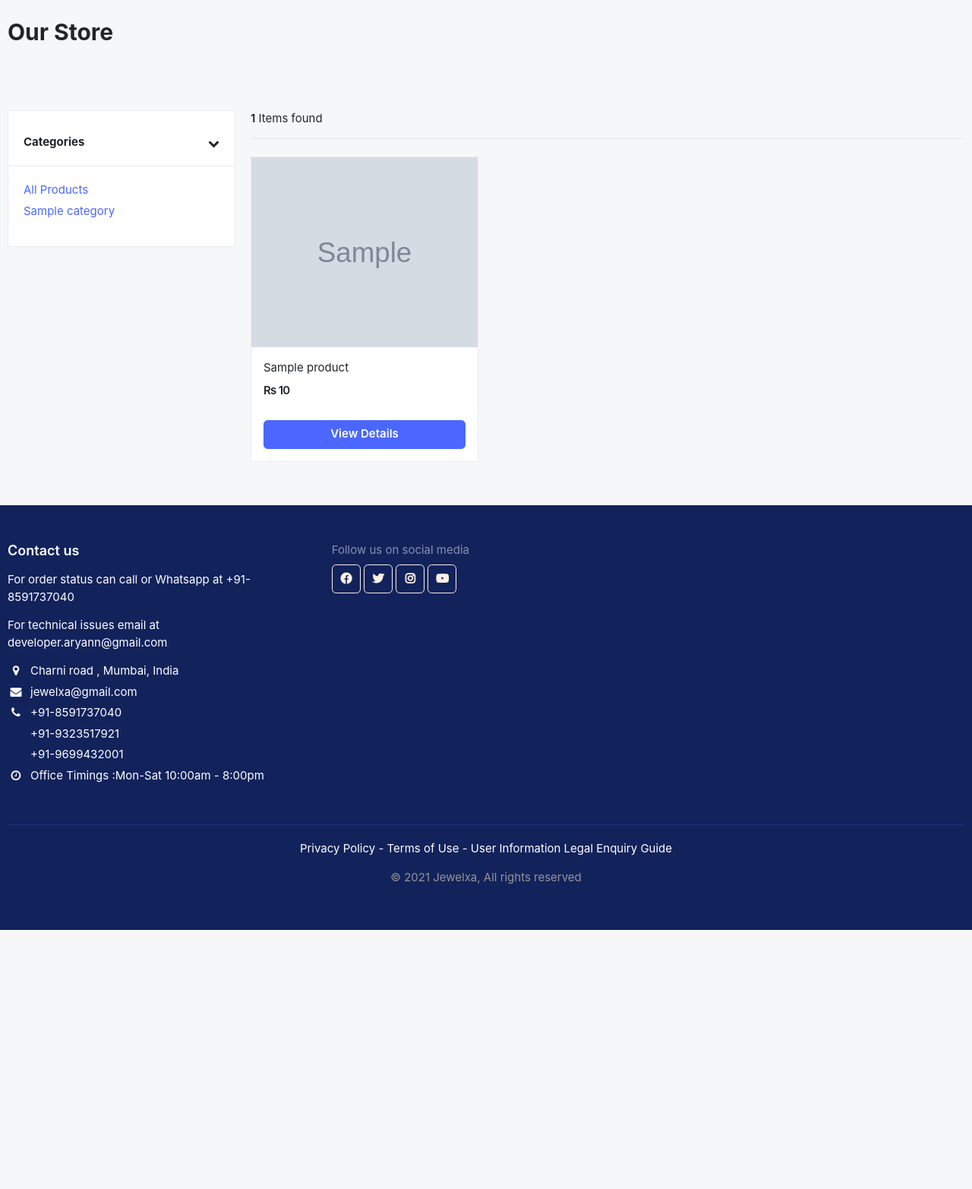
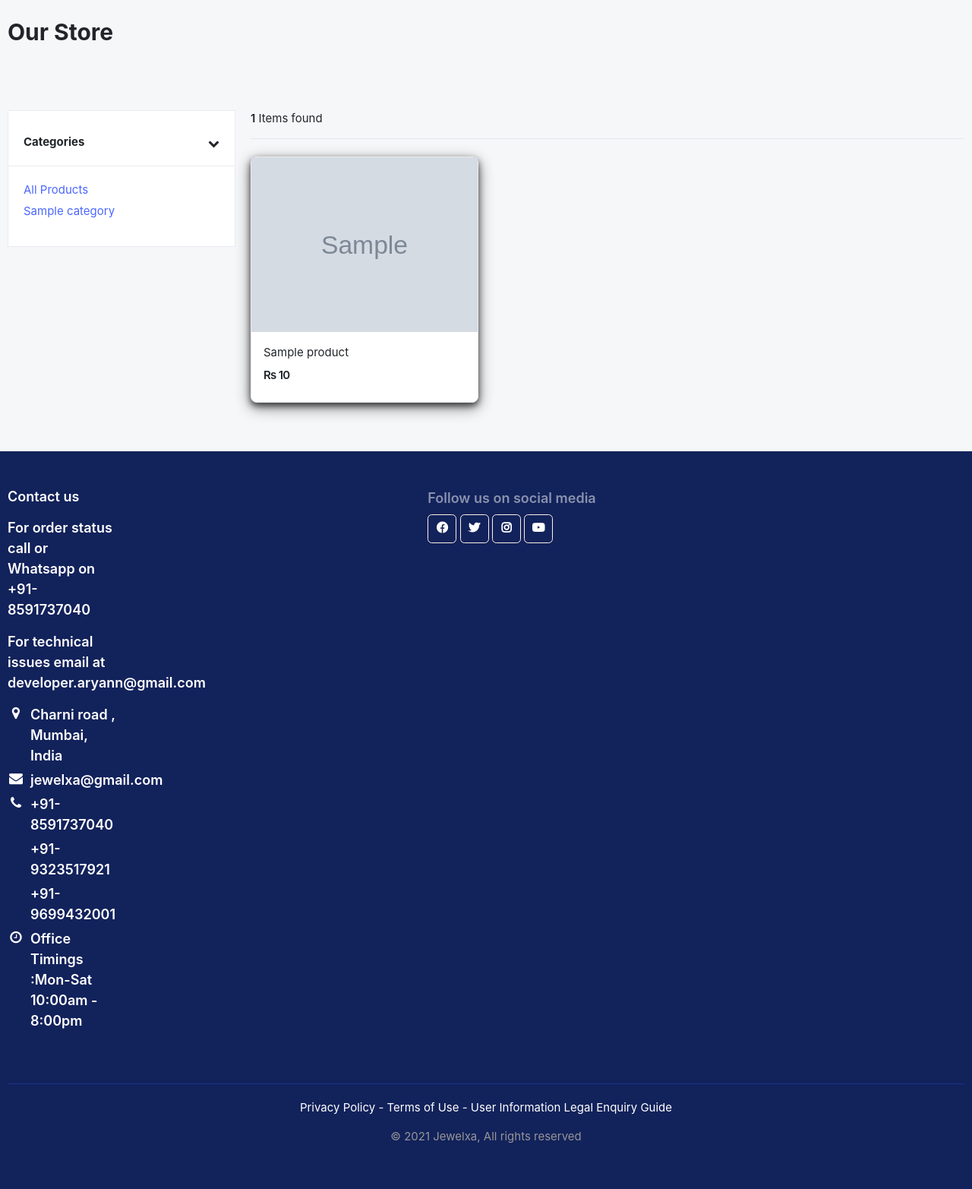
Before and after one commit to aryanmundra/djangomainproject, a Django app: template templates/store/store.html in a window 1280 px wide. Shown: the part 192-1757 px from the top of the page at 76% size. Before the commit the page ends 1416 px from the top, so only its background shows below. Run offline with Django 3.2, Linux system fonts and the light colour scheme; the template is opened without the code that fills it: most values are stand-ins (such as "Sample title", 1, 10 or a date in 2020); grey boxes marked "Sample" are stand-in pictures; some libraries are stand-ins or nearby versions; some web fonts are replaced.

Commit message:
card effect

```diff
--- a/templates/includes/footer.html
+++ b/templates/includes/footer.html
@@ -1,4 +1,12 @@
 {% load static %}
+<style>
+ .footer{
+	 color: white
+ }
+ html body footer.section-footer.bg-secondary.text-white div.container section.footer-top.padding-y-lg div.row a{
+	 color: white;
+ }
+</style>
 <footer class="section-footer bg-secondary text-white">
 	<div class="container">
 		<section class="footer-top  padding-y-lg">
@@ -6,7 +14,7 @@
 				<aside class="col-md-4 col-12">
 					<article class="mr-md-4">
 						<h5 class="title">Contact us</h5>
-						<p>For order status can call or Whatsapp at +91-8591737040  </p>
+						<p>For order status call or Whatsapp on +91-8591737040  </p>
 						<p>For technical issues email at developer.aryann@gmail.com  </p>
 						<ul class="list-icon">
 							<li> <i class="icon fa fa-map-marker"> </i>Charni road , Mumbai, India</li>
--- a/templates/store/store.html
+++ b/templates/store/store.html
@@ -8,6 +8,25 @@
 }
 html body section.section-content.padding-y div.container div.row main.col-md-9 div.row div.col-md-4 figure.card.card-product-grid{
 	margin-bottom: 5px;
+}
+html body section.section-content.padding-y div.container div.row main.col-md-9 div.row div.col-md-4 figure.card.card-product-grid div.img-wrap{
+	height: 230px;
+}
+html body section.section-content.padding-y div.container div.row main.col-md-9 div.row div.col-md-4 figure.card.card-product-grid{
+	/* box-shadow: 0 4px 8px 0 rgba(0, 0, 0, 0.2), 0 6px 20px 0 rgba(0, 0, 0, 0.19); */
+	box-shadow: 0 4px 8px 0 rgba(0, 0, 0, 0.64), 0 6px 20px 0 rgba(0, 0, 0, 0.48);
+}
+html body section.section-content.padding-y div.container div.row main.col-md-9 div.row div.col-md-4 figure.card.card-product-grid figcaption.info-wrap div.fix-height{
+	height: 60px;
+}
+html body section.section-content.padding-y div.container div.row main.col-md-9 div.row div.col-md-4{
+	padding-bottom: 7px;
+}
+html body section.section-content.padding-y div.container div.row main.col-md-9 div.row div.col-md-4 figure.card.card-product-grid{
+	border-radius: 8px;
+}
+html body section.section-content.padding-y div.container div.row main.col-md-9 div.row div.col-md-4 figure.card.card-product-grid{
+	border-radius: 8px;
 }
 </style>
 
@@ -83,7 +102,7 @@
 						<!-- <del class="price-old">$1980</del> -->
 					</div> <!-- price-wrap.// -->
 				</div>
-				<a href="{{ product.get_url }}" class="btn btn-block btn-primary">View Details </a>
+				{% comment %} <a href="{{ product.get_url }}" class="btn btn-block btn-primary">View Details </a> {% endcomment %}
 			</figcaption>
 		</figure>
 	</div> <!-- col.// -->
@@ -99,7 +118,7 @@
  <!-- col.// -->
 </div> <!-- row end.// -->
 
-
+<div class="page">
 <nav class="mt-4" aria-label="Page navigation sample">
 	{% if products.has_other_pages %}
   <ul class="pagination">
@@ -124,6 +143,7 @@
   </ul>
 	{% endif %}
 </nav>
+</div>
 
 	</main> <!-- col.// -->
 
```
Also changed, not shown: db.sqlite3.
